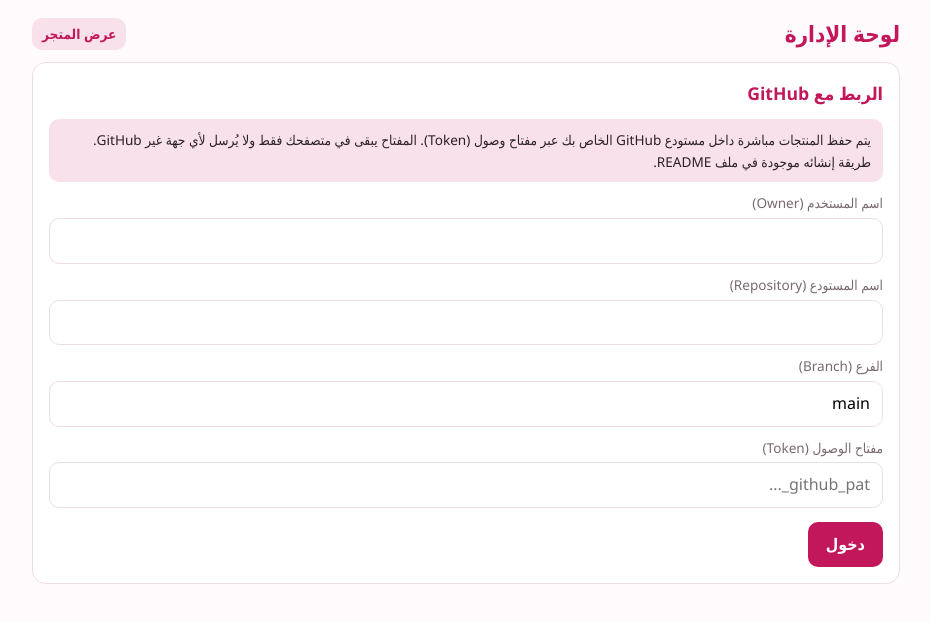
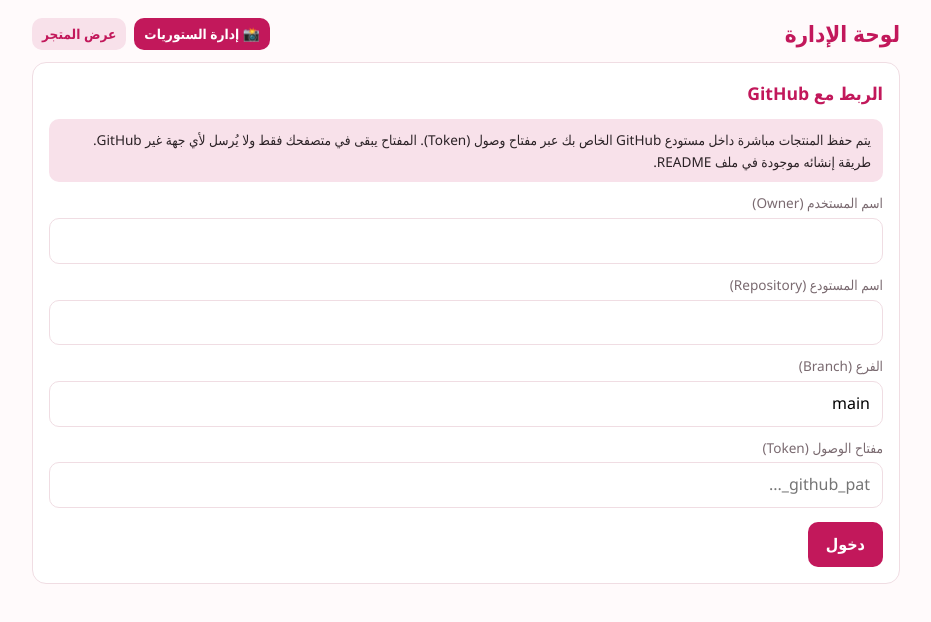
Before and after one commit to ldorava/Ldorava, a plain HTML site: page admin.html in a window 1280 px wide. Shown: the whole page, without its empty margins (174-1105 px from the left). Drawn offline with Linux system fonts and the light colour scheme.

Commit message:
Update admin.html

```diff
--- a/admin.html
+++ b/admin.html
@@ -12,6 +12,7 @@
   <div class="row" style="justify-content:space-between;margin-bottom:10px">
     <h1 style="margin:0;color:var(--pink);font-size:1.4rem">لوحة الإدارة</h1>
     <div class="row">
+      <a href="stories-admin.html" class="btn sm">📸 إدارة الستوريات</a>
       <a href="index.html" class="btn sec sm">عرض المتجر</a>
       <button class="btn sec sm" id="logout" style="display:none">تسجيل الخروج</button>
     </div>
```
